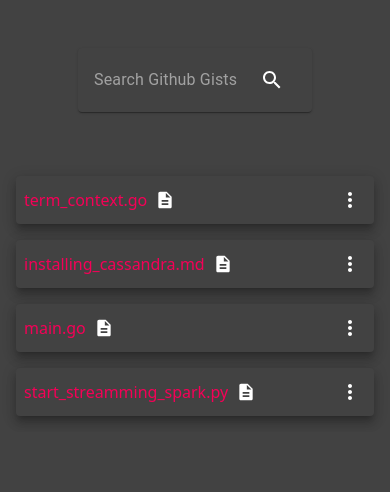
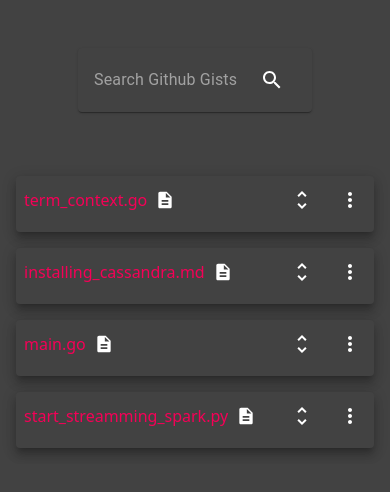
Before and after one commit to jordanwilking/gists, a React app: page / in a window 390 px wide. Shown: the top 492 px of the page. Built offline with nearby package versions, Linux system fonts and the light colour scheme.

Commit message:
Set max height for standard card, add collaper to small card (to allow file display), and change search bar hover styles to focus-within

```diff
--- a/src/components/gist-search/gist-card.tsx
+++ b/src/components/gist-search/gist-card.tsx
@@ -12,26 +12,21 @@ type GistCardProps = {
   gist: GistWithContent
 }
 
-// TODO: props
 const GistCard = ({ gist }: GistCardProps) => {
   const fileNames = Object.keys(gist.files)
   const fileCount = fileNames.length
-  // TODO: add content to this type
   const file = gist.files[fileNames[0]]
 
   const toLower = (str: string | undefined) =>
     str ? str.toLowerCase() : undefined
 
   return (
-    <Paper
-      className='hidden md:flex flex-col w-full h-full min-h-64'
-      elevation={8}
-    >
-      <div className=' flex flex-row justify-between w-full m-2'>
+    <Paper className='hidden md:flex flex-col w-full h-full' elevation={8}>
+      <div className='flex flex-row justify-between w-full m-2'>
         <GistDetails gist={gist} file={file} fileCount={fileCount} />
         <GistOptions url={gist.html_url} content={file.content} />
       </div>
-      <div className='h-3/4 overflow-y-auto mx-2 mb-2 pt-0'>
+      <div className='overflow-y-auto mx-2 mb-2 pt-0'>
         <SyntaxHighlighter
           language={toLower(file?.language)}
           showLineNumbers
--- a/src/components/gist-search/gist-small-card.tsx
+++ b/src/components/gist-search/gist-small-card.tsx
@@ -1,4 +1,4 @@
-import React from 'react'
+import React, { useState } from 'react'
 import Link from '@material-ui/core/Link'
 import Paper from '@material-ui/core/Paper'
 import { GistFileWithContent, GistWithContent } from '../../types/gist-types'
@@ -6,28 +6,59 @@ import { GistOptions } from './gist-options'
 import HoverInfo from '../hover-info/hover-info'
 import { pluralize } from '../../utilities/string-utils'
 import Typography from '@material-ui/core/Typography'
+import Collapse from '@material-ui/core/Collapse'
+import UnfoldMoreIcon from '@material-ui/icons/UnfoldMore'
+import UnfoldLessIcon from '@material-ui/icons/UnfoldLess'
+import SyntaxHighlighter from 'react-syntax-highlighter'
+import { dracula } from 'react-syntax-highlighter/dist/esm/styles/prism'
+import TooltipButton from '../buttons/tooltip-button'
 
 type GistDisplayProps = {
   gist: GistWithContent
   file: GistFileWithContent
 }
+const toLower = (str: string | undefined) =>
+  str ? str.toLowerCase() : undefined
 
+// TODO: anyway to clean this up?
 const GistSmallCard = ({ gist, file }: GistDisplayProps) => {
+  const [expanded, setExpanded] = useState(false)
   const fileNames = Object.keys(gist.files)
   const fileCount = fileNames.length
 
   return (
-    <Paper
-      className='flex w-full justify-between items-center md:hidden pl-2'
-      elevation={8}
-    >
-      <div className='flex flex-row items-center'>
-        <Link color='secondary' href={gist.html_url} className='mr-2'>
-          {file.filename}
-        </Link>
-        <HoverInfo info={<GistOverview gist={gist} fileCount={fileCount} />} />
+    <Paper className='flex w-full md:hidden' elevation={8}>
+      <div className='flex h-full w-full flex-col'>
+        <div className='flex h-full w-full justify-between items-center pl-2'>
+          <div className='flex flex-row items-center'>
+            <Link color='secondary' href={gist.html_url} className='mr-2'>
+              {file.filename}
+            </Link>
+            <HoverInfo
+              info={<GistOverview gist={gist} fileCount={fileCount} />}
+            />
+          </div>
+          <div>
+            <TooltipButton
+              tipText={expanded ? 'Collapse' : 'Expand'}
+              onClick={() => setExpanded(!expanded)}
+            >
+              {expanded ? <UnfoldLessIcon /> : <UnfoldMoreIcon />}
+            </TooltipButton>
+            <GistOptions listView url={gist.html_url} content={file.content} />
+          </div>
+        </div>
+        <Collapse in={expanded} className='overflow-y-auto mx-2 mb-2 pt-0'>
+          <SyntaxHighlighter
+            language={toLower(file?.language)}
+            showLineNumbers
+            style={dracula}
+            customStyle={{ margin: 0 }}
+          >
+            {file.content}
+          </SyntaxHighlighter>
+        </Collapse>
       </div>
-      <GistOptions listView url={gist.html_url} content={file.content} />
     </Paper>
   )
 }
--- a/src/components/gist-search/gist.tsx
+++ b/src/components/gist-search/gist.tsx
@@ -37,10 +37,7 @@ const Gist = ({ gistId, gist }: GistProps) => {
   const file = gist.files[fileNames[0]]
 
   return (
-    <div
-      className='flex w-full items-center md:h-80 xl:w-1/2 p-2'
-      // style={{ border: '2px solid purple' }}
-    >
+    <div className='flex w-full items-center md:max-h-80 xl:w-1/2 p-2'>
       <GistSmallCard gist={gist} file={file} />
       <GistCard gist={gist} />
     </div>
--- a/src/components/search-bar/search-bar.tsx
+++ b/src/components/search-bar/search-bar.tsx
@@ -21,11 +21,11 @@ const SearchBar = ({ onSubmit, placeholder, ...props }: SearchBarProps) => {
     setSearchInput('')
   }
 
+  // TODO: theme onHover styles
   return (
-    // TODO: onHover styles
     <Paper
       component='form'
-      className='flex items-center justify-between w-3/5 xl:w-2/5 px-4 py-2 hover:border-2 hover:border-pink-700'
+      className='flex items-center justify-between w-3/5 xl:w-2/5 px-4 py-2 focus-within:border-2 focus-within:border-pink-700'
       onSubmit={handleSubmit}
       {...props.PaperProps}
     >
--- a/tailwind.config.js
+++ b/tailwind.config.js
@@ -9,7 +9,7 @@ module.exports = {
   },
   variants: {
     extend: {
-      borderWidth: ['hover'],
+      borderWidth: ['focus-within'],
     },
   },
   plugins: [],
```
